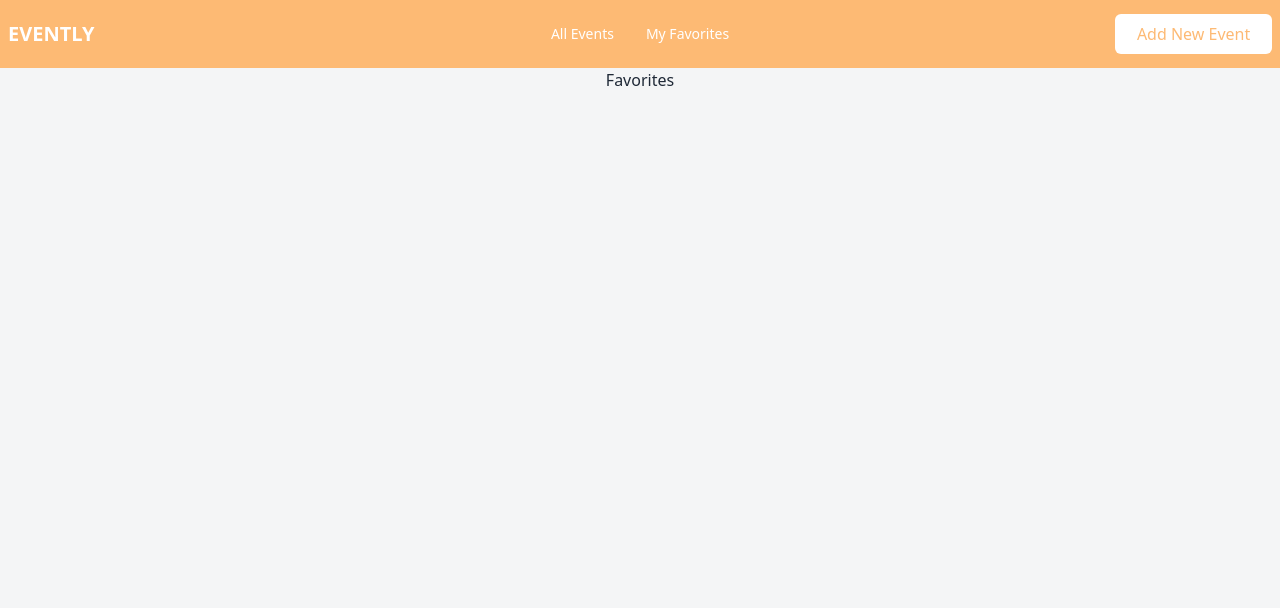
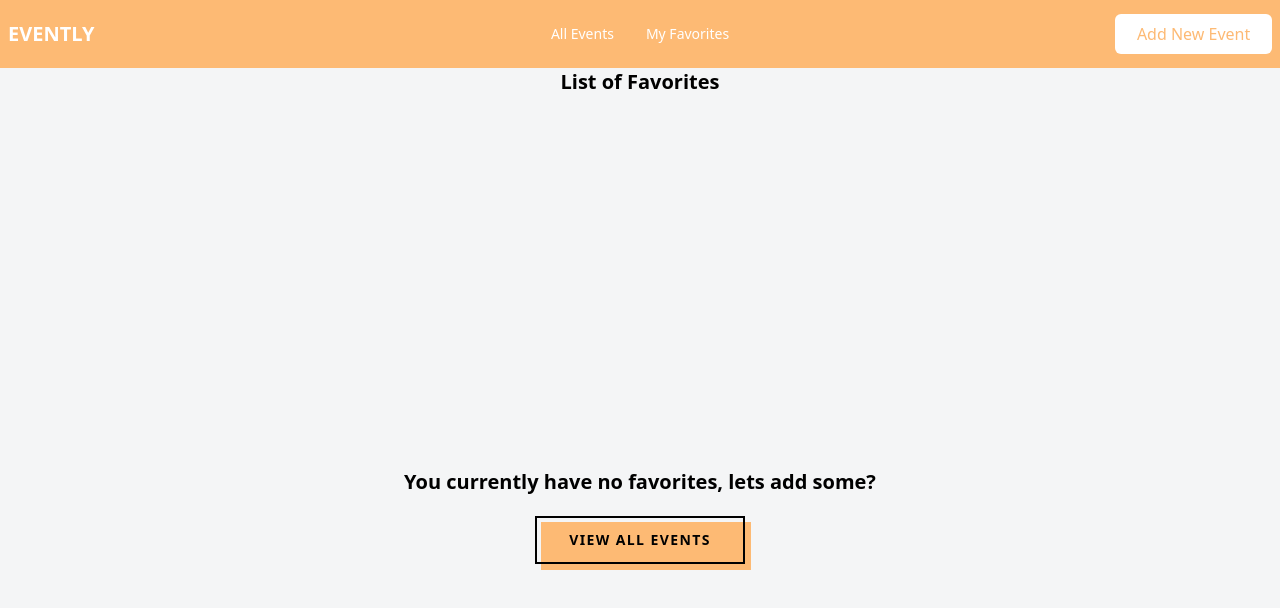
Before and after one commit to MiguelCamilo/Evently-App, a React (Vite) app: page /favorites in a window 1280 px wide. Shown: the top 608 px of the page. Built offline with nearby package versions, Linux system fonts and the light colour scheme.

Commit message:
USER is able to favorite events and populate them in the favorites component

```diff
--- a/src/components/EventItem.jsx
+++ b/src/components/EventItem.jsx
@@ -1,8 +1,21 @@
 import { FontAwesomeIcon } from "@fortawesome/react-fontawesome";
 import { faHeart } from "@fortawesome/free-regular-svg-icons";
+import { faHeart as SolidHeart } from "@fortawesome/free-solid-svg-icons";
 
-const EventItem = ({ title, image, address, description }) => {
+import { useContext } from "react";
+import FavoritesContext from "../context/favorite-context";
 
+const EventItem = ({ id, title, image, address, description }) => {
+	const favoritesCtx = useContext(FavoritesContext) // giving access to the context object
+	const itemIsFavorite = favoritesCtx.itemIsFavorite(id) // passing the id back to the func
+
+	const toggleFavoriteEvents = () => {
+		if(itemIsFavorite) {
+			favoritesCtx.removeFavorite(id)
+		} else {
+			favoritesCtx.addFavorite({ id, title, image, address, description }) // sends an event to favorited
+		}
+	}
 	return (
 		<div className="bg-white p-8 mb-5 lg:w-1/4 md:w-1/2 relative">
 			<div className="h-full flex flex-col items-center text-center ">
@@ -16,12 +29,11 @@ const EventItem = ({ title, image, address, description }) => {
 					<address className="text-gray-500 mb-3">{address}</address>
 					<p className="mb-4">{description}</p>
 					<span className="inline-flex absolute top-2 right-2">
-						<button onClick={() => {}}>
-							<FontAwesomeIcon
-								icon={faHeart}
-								size="xl"
-								className="text-red-600 hover:text-red-400 cursor-pointer"
-							/>
+						<button onClick={toggleFavoriteEvents}>
+							{itemIsFavorite
+								? <FontAwesomeIcon icon={SolidHeart} size="xl" className="text-red-600 hover:text-red-500 cursor-pointer" />
+								: <FontAwesomeIcon icon={faHeart} size="xl" className="text-red-600 hover:text-red-500 cursor-pointer" />
+							}
 						</button>
 					</span>
 				</div>
--- a/src/pages/Favorites.jsx
+++ b/src/pages/Favorites.jsx
@@ -1,11 +1,44 @@
+import { Link } from "react-router-dom";
+import { useContext } from "react";
+import FavoritesContext from "../context/favorite-context";
+
+import EventList from "../components/EventList";
+import LoadingAnimation from "../components/layout/LoadingAnimation";
 
 const Favorites = () => {
+	const favoritesCtx = useContext(FavoritesContext);
 
-    return (
-        <>
-            Favorites
-        </>
-    )
-}
+	const NoLoadedDataWarning = () => {
+		if (favoritesCtx.totalFavorites === 0) {
+			return (
+				<div className="flex flex-col justify-center items-center min-h-screen text-black font-bold text-xl">
+					<label className="mb-5 text-center text-md sm:text-xl">
+						You currently have no favorites, lets add some?
+					</label>
+					<Link
+						to={"/"}
+						className="group relative inline-block focus:outline-none focus:ring"
+					>
+						<span className="absolute inset-0 translate-x-1.5 translate-y-1.5 bg-orange-300 transition-transform group-hover:translate-y-0 group-hover:translate-x-0"></span>
 
-export default Favorites
+						<span className="relative inline-block border-2 border-current px-8 py-3 text-sm font-bold uppercase tracking-widest text-black group-active:text-opacity-75">
+							View All Events
+						</span>
+					</Link>
+				</div>
+			);
+		}
+	};
+	return (
+		<>
+        <h1 className="mb-5 text-center text-black font-bold text-md sm:text-xl">List of Favorites</h1>
+			{favoritesCtx.totalFavorites === 0 ? (
+				<NoLoadedDataWarning />
+			) : (
+				<EventList events={favoritesCtx.favorites} />
+			)}
+		</>
+	);
+};
+
+export default Favorites;
```
